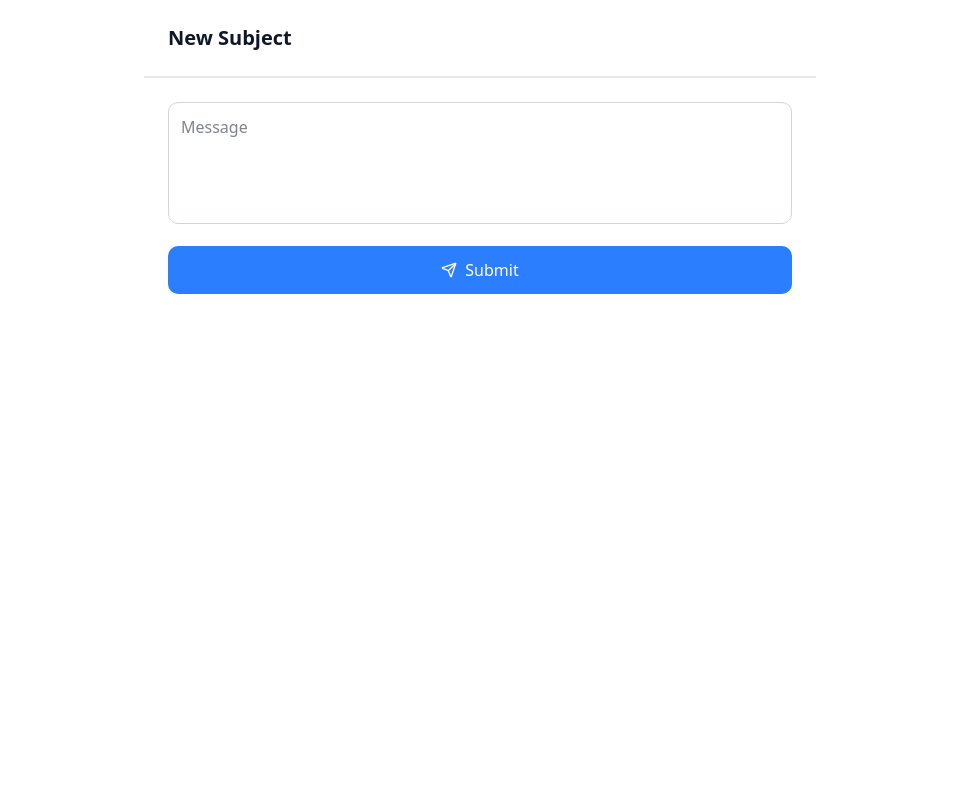
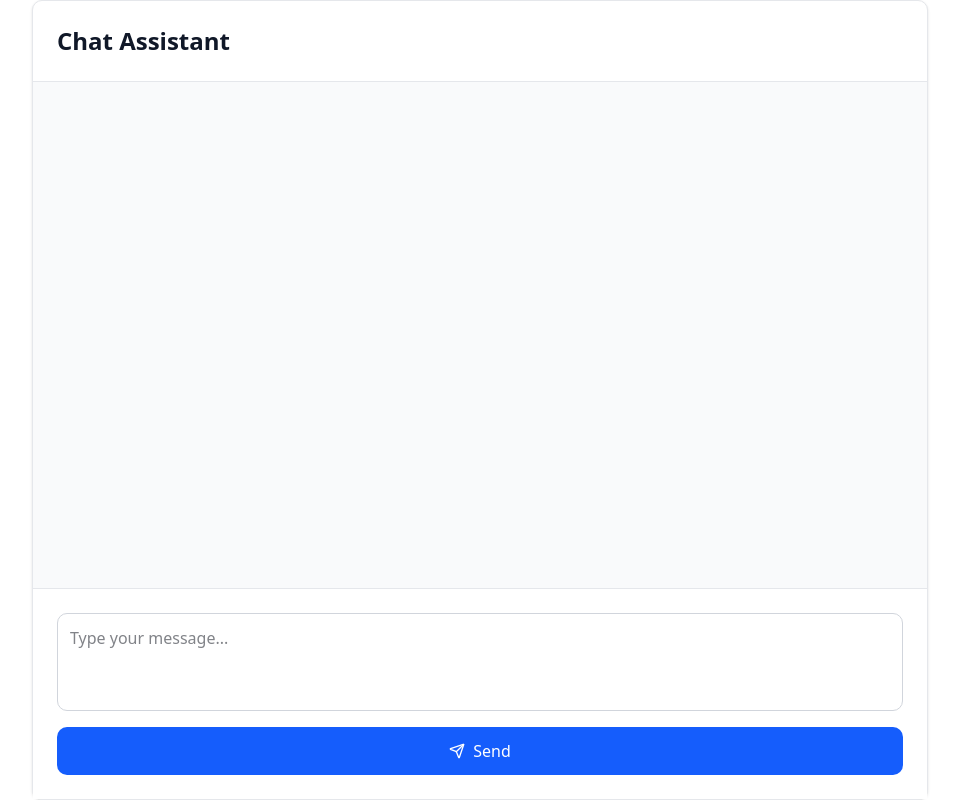
Before and after one commit to Muhammad-javed440/code-wave, a Next.js app: page /chat in a window 1280 px wide. Shown: the whole page, without its empty margins (160-1119 px from the left). Built offline with nearby package versions, Linux system fonts and the light colour scheme.

Commit message:
change chat

```diff
--- a/src/app/dashboard/components/ChatPage.tsx
+++ b/src/app/dashboard/components/ChatPage.tsx
@@ -1,5 +1,4 @@
 "use client"
-
 
 import { sendToAgent } from "@/app/api/chatAgent"
 import { Send } from "lucide-react"
@@ -18,93 +17,75 @@ export default function ChatPage() {
   const [response, setResponse] = useState<Message[]>([]);
 
   const handleSend = async () => {
-        const reply = await sendToAgent(input);
-        setResponse((prev) => [...prev, { id: Date.now().toString(), content: input, isUser: true, timestamp: new Date() }, reply]);
+    if (!input.trim()) return;
+
+    const userMessage: Message = {
+      id: Date.now().toString(),
+      content: input,
+      isUser: true,
+      timestamp: new Date(),
     };
 
+    setResponse((prev) => [...prev, userMessage]);
 
-    console.log("Response in ChatPage:", input);
-    console.log("Response in ChatPage:", response);
+    const reply = await sendToAgent(input);
+    setResponse((prev) => [...prev, reply]);
+    setInput("");
+  };
+
   return (
-        <div className="flex flex-col h-full max-w-2xl mx-auto bg-white">
+    <div className="flex flex-col h-screen max-w-4xl mx-auto bg-white border rounded-lg shadow">
       {/* Header */}
       <div className="p-6 border-b border-gray-200">
-                <h1 className="text-xl font-semibold text-gray-900">New Subject</h1>
+        <h1 className="text-2xl font-bold text-gray-900">Chat Assistant</h1>
       </div>
 
-            {/* Messages */}
-            <div className="flex-1 overflow-y-scroll space-y-4 !h-[500px]">
-                {response.map((message, idx) => (
-                    <div key={idx} className={`flex ${message.isUser ? "justify-start" : "justify-end"}`}>
+      {/* Messages Area */}
+      <div className="flex-1 overflow-y-auto p-6 space-y-4 bg-gray-50">
+        {response.map((message) => (
           <div
-                            className={`max-w-xs lg:max-w-md px-4 py-3 rounded-2xl ${message.isUser ? "bg-gray-100 text-gray-900" : "bg-teal-400 text-white"
+            key={message.id}
+            className={`flex ${message.isUser ? "justify-start" : "justify-end"}`}
+          >
+            <div
+              className={`max-w-sm md:max-w-md p-4 rounded-2xl shadow-md ${
+                message.isUser
+                  ? "bg-white text-gray-800 border border-gray-300"
+                  : "bg-blue-500 text-white"
               }`}
             >
-                            <p className="text-sm leading-relaxed">{message.content}</p>
-                            <ReactMarkdown >
-                                {typeof message === "string" ? message : ""}
+              {message.isUser ? (
+                <p className="text-sm whitespace-pre-wrap">{message.content}</p>
+              ) : (
+                <ReactMarkdown className="prose prose-invert prose-sm whitespace-pre-wrap">
+                  {message.content}
                 </ReactMarkdown>
-                            {/* <p className="text-sm leading-relaxed">{typeof message === "string" ? message : ""}</p> */}
+              )}
             </div>
           </div>
         ))}
       </div>
 
-            {/* Input Area */}
-            <div className="p-6 border-t border-gray-200">
-                <div className="space-y-4">
-                    {/* Message Input */}
-                    <div className="relative">
+      {/* Input Section */}
+      <div className="p-6 border-t border-gray-200 bg-white">
+        <div className="flex flex-col gap-4">
           <textarea
             value={input}
             onChange={(e) => setInput(e.target.value)}
-                            // onKeyPress={handleKeyPress}
-                            placeholder="Message"
-                            className="w-full p-3 border border-gray-300 rounded-lg resize-none focus:outline-none focus:ring-2 focus:ring-blue-500 focus:border-transparent"
-                            rows={4}
+            placeholder="Type your message..."
+            rows={3}
+            className="w-full p-3 border border-gray-300 rounded-lg resize-none focus:outline-none focus:ring-2 focus:ring-blue-500"
           />
-                    </div>
 
-                    {/* Attachment Section */}
-                    <div className="space-y-2">
-                        {/* <div className="flex items-center justify-between">
-                            <span className="text-sm text-gray-600">Attachment</span>
-                            <button
-                                onClick={() => fileInputRef.current?.click()}
-                                className="p-2 text-blue-500 hover:bg-blue-50 rounded-lg transition-colors"
-                            >
-                                <Paperclip className="w-5 h-5" />
-                            </button>
-                        </div> */}
-
-                        {/* <input ref={fileInputRef} type="file" multiple onChange={handleFileAttachment} className="hidden" /> */}
-
-                        {/* Display attached files
-                        {attachedFiles.length > 0 && (
-                            <div className="space-y-2">
-                                {attachedFiles.map((file, index) => (
-                                    <div key={index} className="flex items-center justify-between p-2 bg-gray-50 rounded-lg">
-                                        <span className="text-sm text-gray-700 truncate">{file.name}</span>
-                                        <button onClick={() => removeAttachment(index)} className="text-red-500 hover:text-red-700 text-sm">
-                                            Remove
-                                        </button>
-                                    </div>
-                                ))}
-                            </div>
-                        )} */}
-                    </div>
-
-                    {/* Submit Button */}
           <button
             onClick={handleSend}
-                        // disabled={!newMessage.trim() && attachedFiles.length === 0}
-                        className="w-full bg-blue-500 hover:bg-blue-600 disabled:bg-gray-300 disabled:cursor-not-allowed text-white py-3 px-4 rounded-lg font-medium transition-colors flex items-center justify-center gap-2"
+            className="flex items-center justify-center gap-2 bg-blue-600 hover:bg-blue-700 text-white py-3 px-6 rounded-lg font-medium transition-colors disabled:opacity-50"
           >
             <Send className="w-4 h-4" />
-                        Submit
+            Send
           </button>
         </div>
       </div>
     </div>
-    )
+  );
 }
```
Lines whose indentation alone changed are shown as unchanged.
